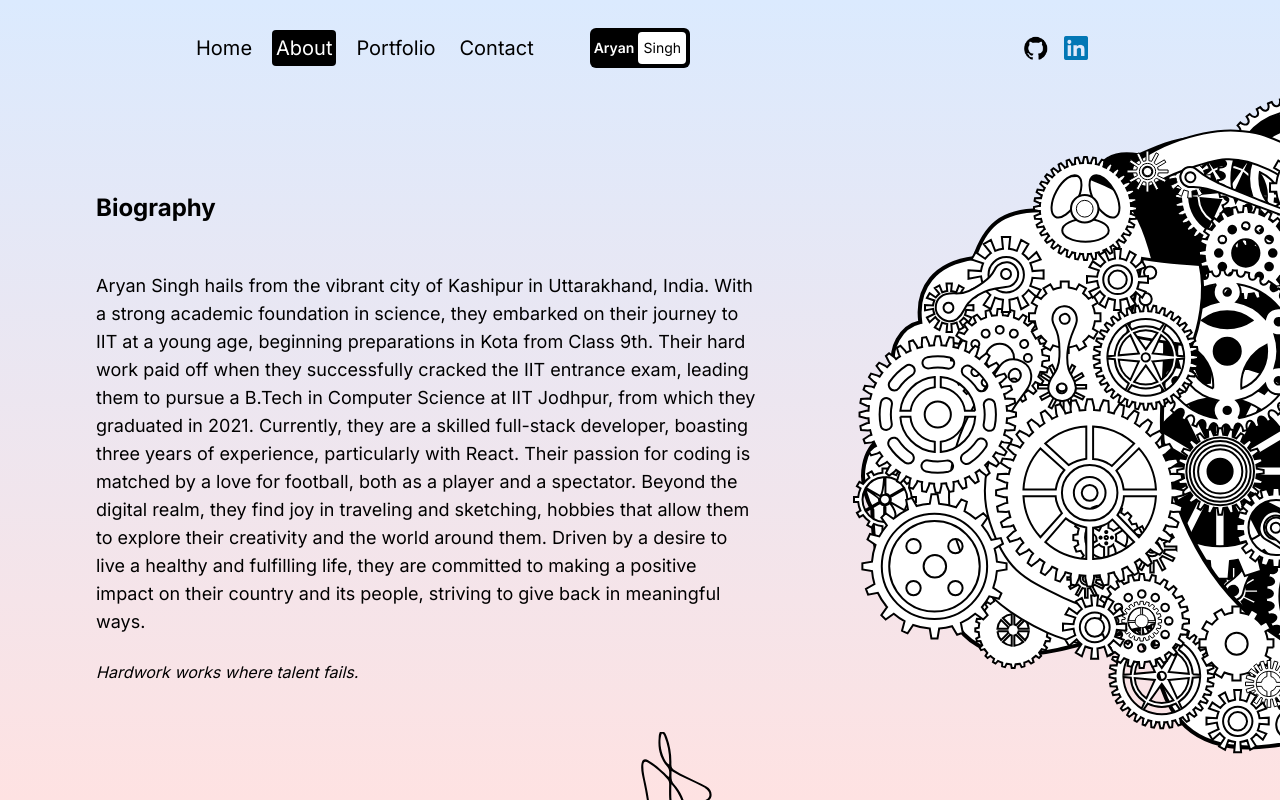
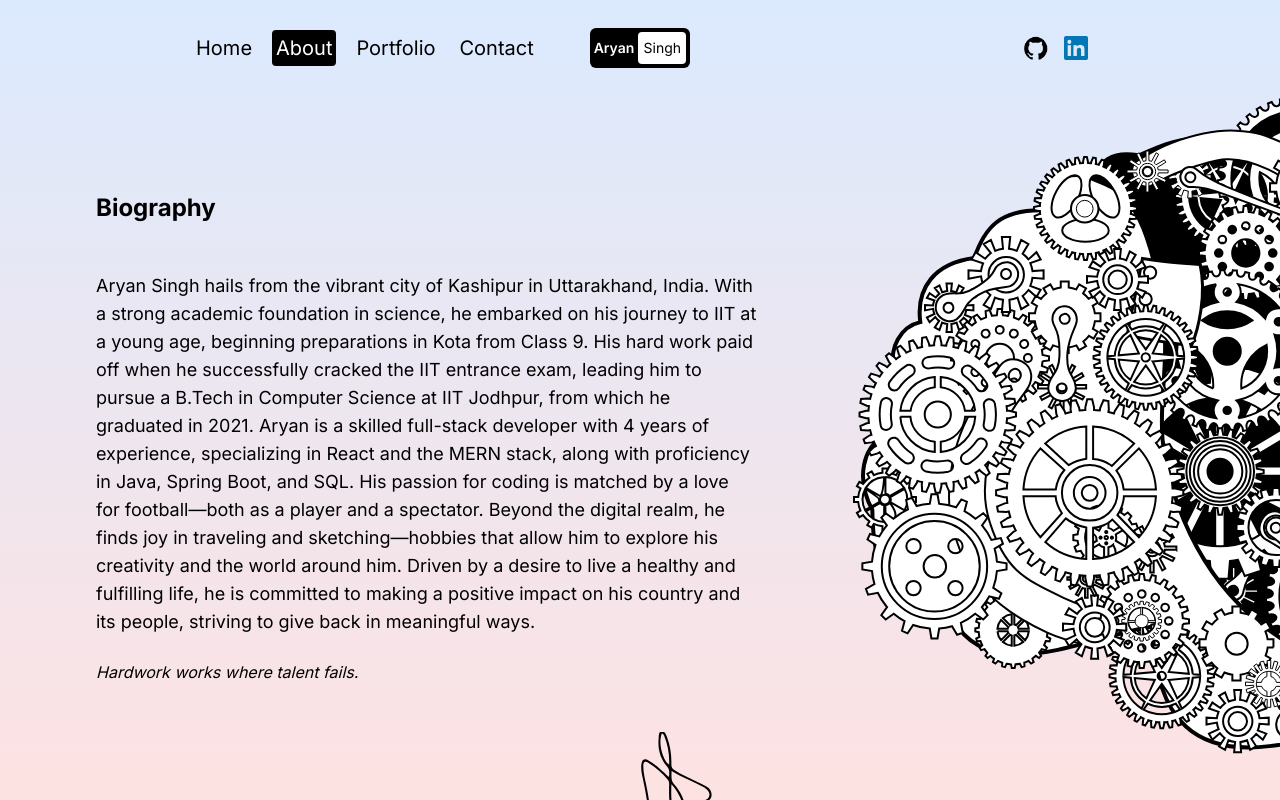
Before and after one commit to singhcoderX/portfolio, a Next.js app: page /about in a window 1280 px wide. Built offline with nearby package versions, Linux system fonts and the light colour scheme.

Commit message:
Updated Bio and Skills

```diff
--- a/src/app/about/page.jsx
+++ b/src/app/about/page.jsx
@@ -18,21 +18,38 @@ const AboutPage = () => {
   const skills = [
     "JavaScript",
     "TypeScript",
-    "React Js",
+    "React.js",
+    "Next.js",
     "Redux",
-    "Node Js",
-    "Express Js",
-    "Vue Js",
+    "Node.js",
+    "Express.js",
+    "Vue.js",
+    "Struts",
+    "JSP",
+    "Java",
+    "Spring Boot",
     "MongoDB",
-    "mySQL",
+    "MySQL",
+    "SQL",
+    "GraphQL",
+    "gRPC",
     "Webpack",
+    "Babel",
     "Git",
+    "GitHub Actions",
+    "Jenkins",
+    "Firebase",
+    "Google Cloud",
+    "Azure",
+    "Jest",
     "Figma",
-    "Jest",
-    "Google Cloud",
-    "Firebase",
+    "Framer Motion",
     "Jira",
+    "Rally",
+    "Artifactory",
     "Blender",
+    "Docker",
+    "Kubernetes",
   ];
 
   const jobs = [
@@ -101,20 +118,20 @@ const AboutPage = () => {
               <p className="text-lg">
                 Aryan Singh hails from the vibrant city of Kashipur in
                 Uttarakhand, India. With a strong academic foundation in
-                science, they embarked on their journey to IIT at a young age,
-                beginning preparations in Kota from Class 9th. Their hard work
-                paid off when they successfully cracked the IIT entrance exam,
-                leading them to pursue a B.Tech in Computer Science at IIT
-                Jodhpur, from which they graduated in 2021. Currently, they are
-                a skilled full-stack developer, boasting three years of
-                experience, particularly with React. Their passion for coding is
-                matched by a love for football, both as a player and a
-                spectator. Beyond the digital realm, they find joy in traveling
-                and sketching, hobbies that allow them to explore their
-                creativity and the world around them. Driven by a desire to live
-                a healthy and fulfilling life, they are committed to making a
-                positive impact on their country and its people, striving to
-                give back in meaningful ways.
+                science, he embarked on his journey to IIT at a young age,
+                beginning preparations in Kota from Class 9. His hard work paid
+                off when he successfully cracked the IIT entrance exam, leading
+                him to pursue a B.Tech in Computer Science at IIT Jodhpur, from
+                which he graduated in 2021. Aryan is a skilled full-stack
+                developer with 4 years of experience, specializing in React and
+                the MERN stack, along with proficiency in Java, Spring Boot, and
+                SQL. His passion for coding is matched by a love for
+                football—both as a player and a spectator. Beyond the digital
+                realm, he finds joy in traveling and sketching—hobbies that
+                allow him to explore his creativity and the world around him.
+                Driven by a desire to live a healthy and fulfilling life, he is
+                committed to making a positive impact on his country and its
+                people, striving to give back in meaningful ways.
               </p>
               {/* Biography Quote  */}
               <br />
```
